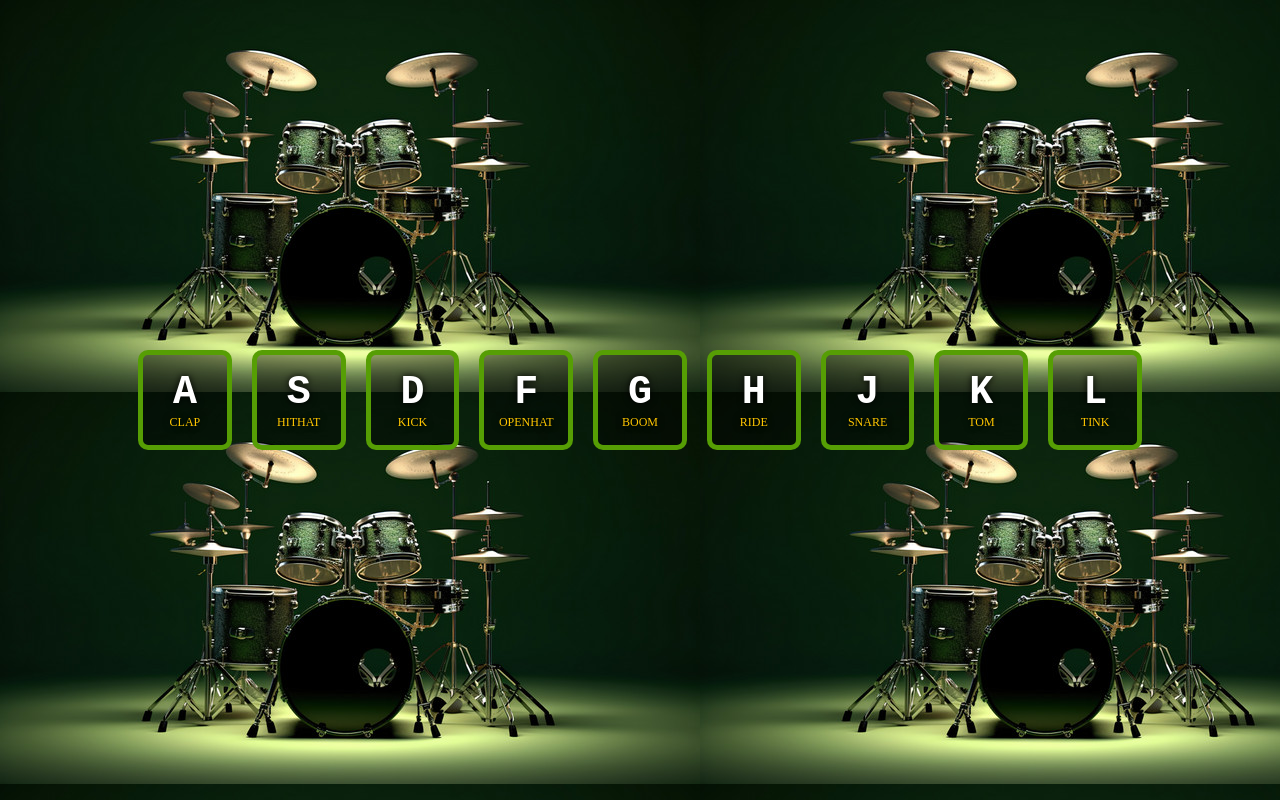
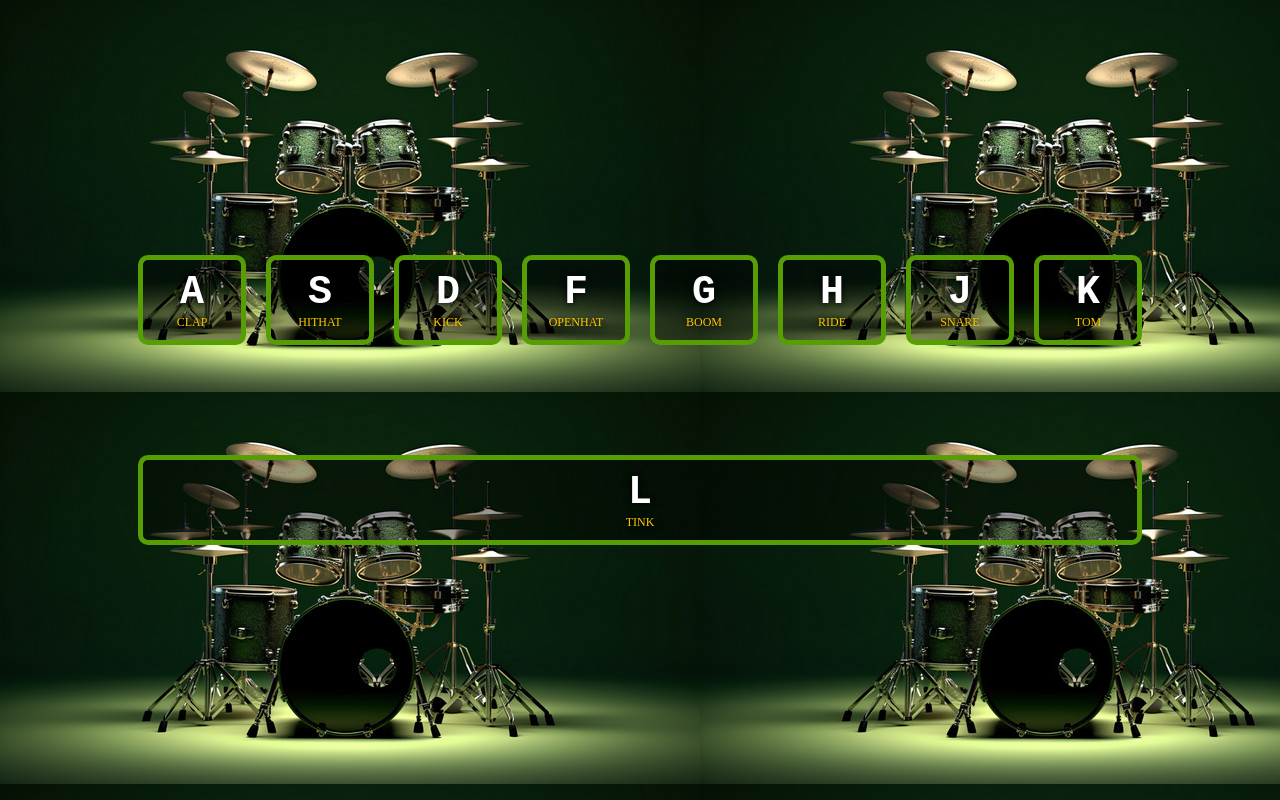
Before and after one commit to ar-AryanRai/Drum-Stick, a plain HTML site: page index.html in a window 1280 px wide. Drawn offline with Linux system fonts and the light colour scheme.

Commit message:
Update style.css

```diff
--- a/style.css
+++ b/style.css
@@ -13,12 +13,14 @@ body{
   width: 80%;
   height: 50%;
   display: flex;
+  flex-wrap: wrap;
   align-items: center;
   justify-content: space-evenly;
 }
 
 .key{
-  width: 100px;
+  min-width: 80px;
+  max-width:110px
   height: 70px;
   border: 5px solid #569e04;
   border-radius: 10px;
@@ -28,6 +30,7 @@ body{
   display: flex;
   flex-direction: column;
   justify-content: center;
+  flex:1;
   align-items: center;
   transition-duration: 0.07s;
   color: white;
```
